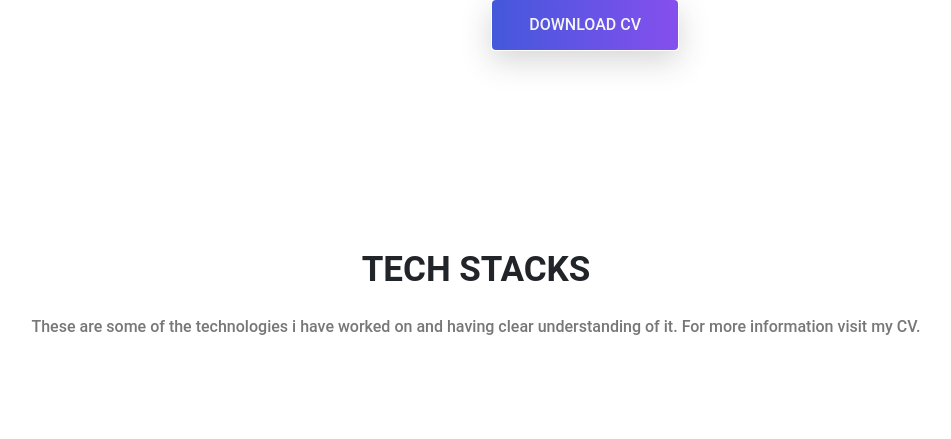
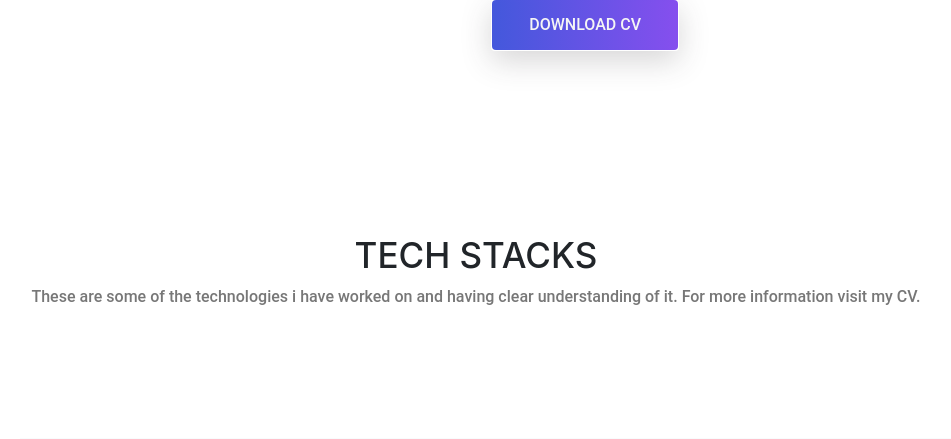
Before and after one commit to shivam2001kumar/profile-dekho, a PHP site: page / in a window 1280 px wide. Shown: the part 1398-1837 px from the top of the page, without its empty margins (164-1115 px from the left). Run offline with PHP 8.4, Linux system fonts and the light colour scheme; some libraries are stand-ins or nearby versions.

Commit message:
Update _global.css

```diff
--- a/css/partials/_global.css
+++ b/css/partials/_global.css
@@ -3,7 +3,7 @@
 /* Global Classes */
 
 .title-text{
-    font: normal bold 50px/ 72px var(--roboto);
+    font: normal bold 50px/ 72px ;
 }
 
 .text-uppercase{
```
